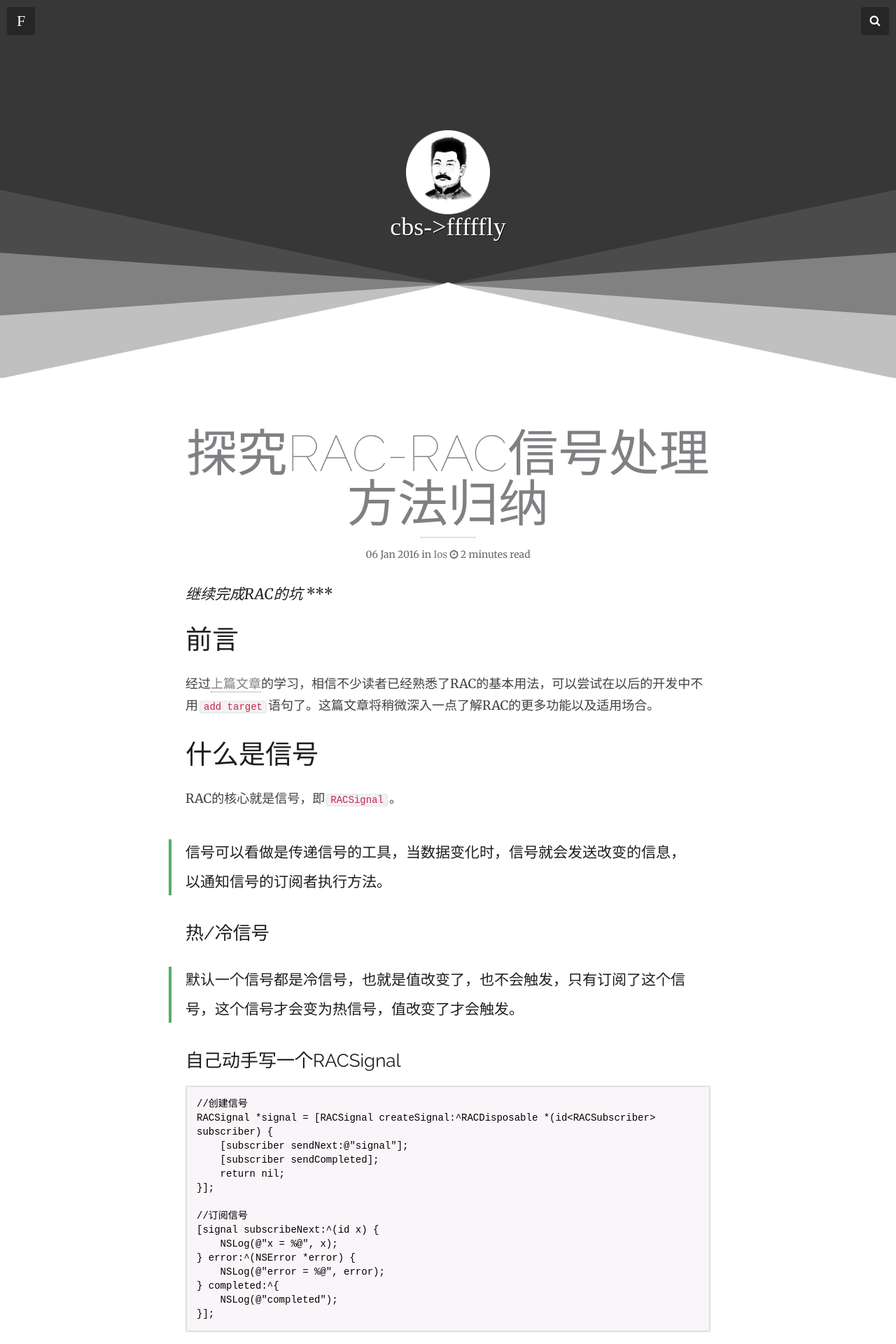
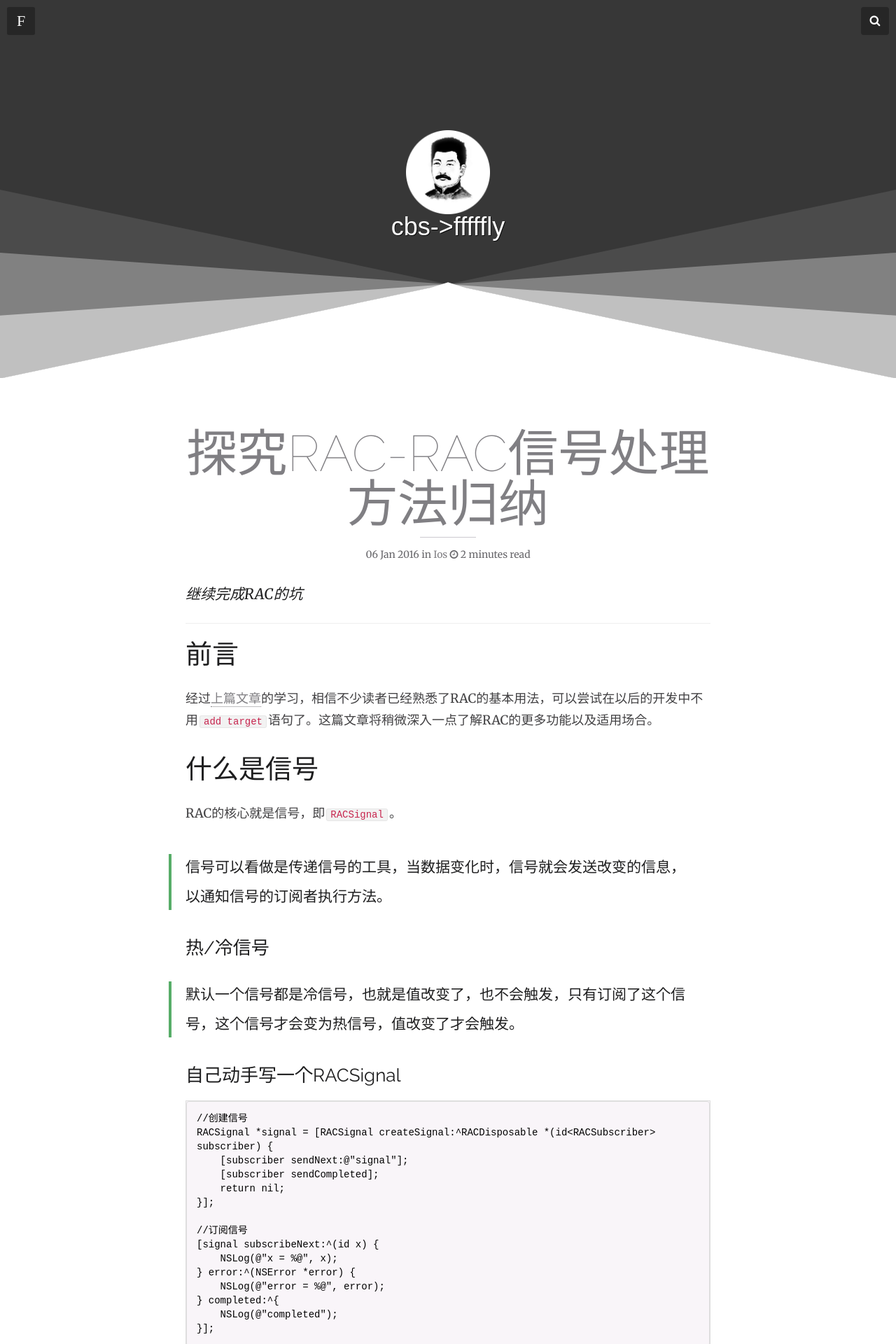
Before and after one commit to cbsfly/cbsfly.github.io, a Jekyll site: the page built from _posts/2016-01-06-rac2.md, in a window 1280 px wide. Shown: the top 1920 px of the page at 70% size. Built offline with Jekyll 4.4.1, drawn with Linux system fonts in a browser that asks for light colours; nearby versions of some CDN libraries; comment, search, counter and statistics services are not loaded.

Commit message:
标题字体 文章分割线

```diff
--- a/_posts/2016-01-06-rac2.md
+++ b/_posts/2016-01-06-rac2.md
@@ -11,6 +11,7 @@ comments: true
 
 ---
 *继续完成RAC的坑*
+
 ***
 
 #前言
--- a/assets/css/style.css
+++ b/assets/css/style.css
@@ -473,7 +473,7 @@ html {
 .blog-title {
   font-size: 36px;
   line-height: 36px;
-  font-family: Cursive;
+  font-family: Fantasy;
   /*text-transform: uppercase;*/
   margin-bottom: 12px;
 }
```
Also changed, not shown: _posts/2016-01-03-rac1.md (+1 -0 lines).
